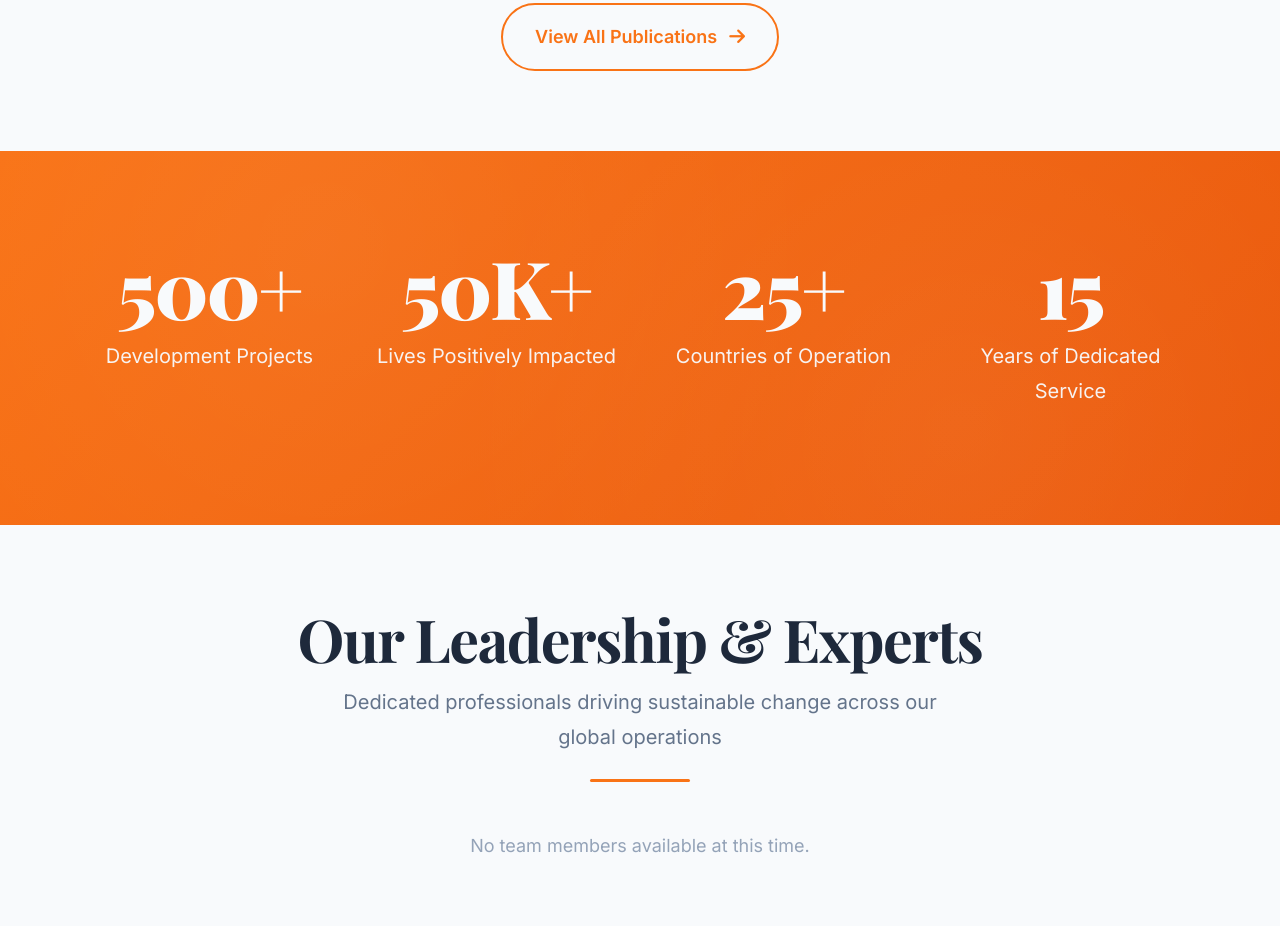
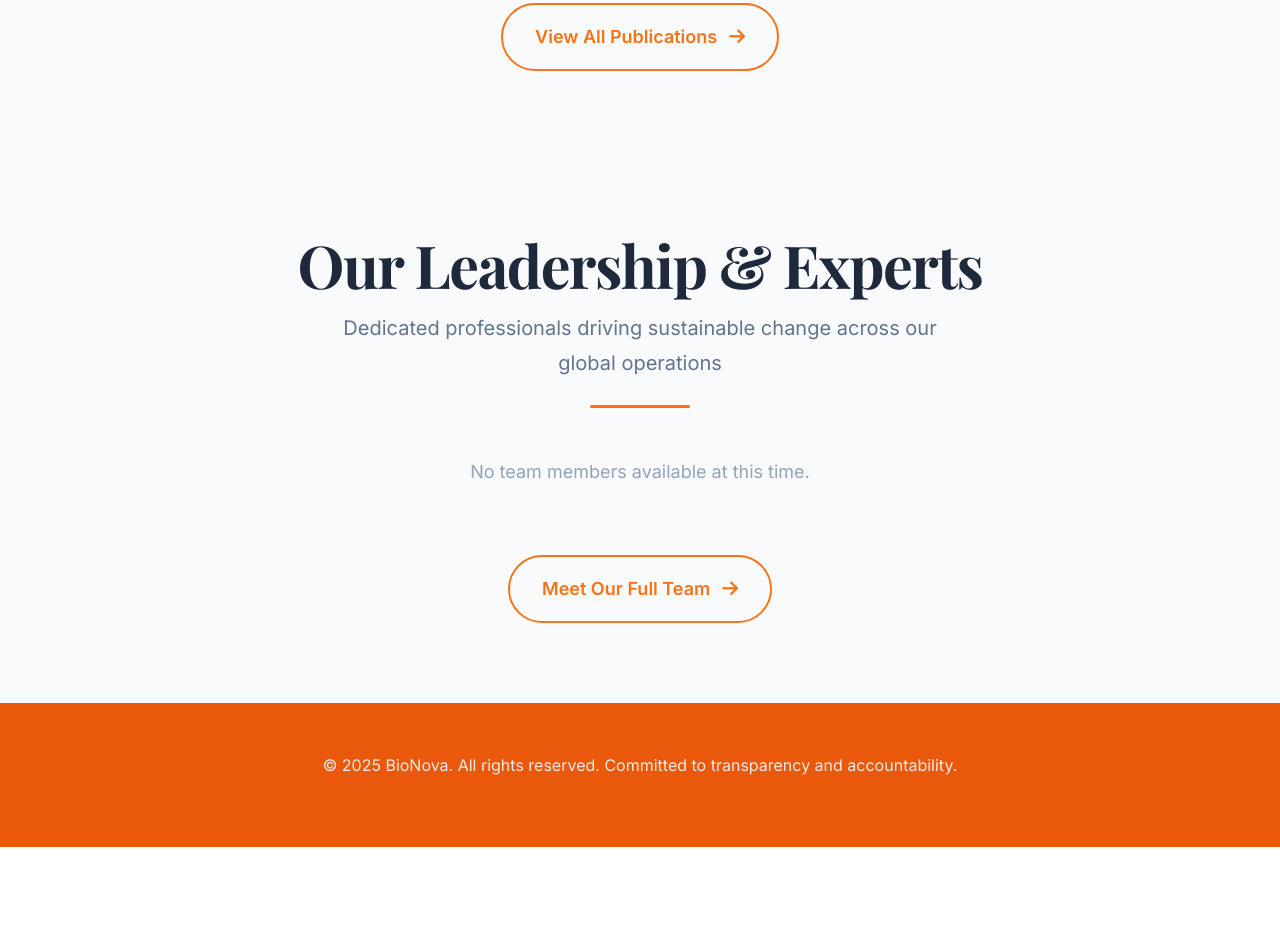
Before and after one commit to AdnanInTheSky/client02, a website: page index.html in a window 1280 px wide. Shown: the part 2446-3372 px from the top of the page. After the commit the page ends 3293 px from the top, so only its background shows below. Drawn offline with nearby package versions, Linux system fonts and the light colour scheme.

Commit message:
lllllllllllllll

```diff
--- a/index.html
+++ b/index.html
@@ -814,30 +814,7 @@
             </div>
         </section>
 
-        <!-- Stats -->
-        <section class="stats-section" aria-labelledby="stats-heading">
-            <h2 id="stats-heading" class="sr-only">Our Impact in Numbers</h2>
-            <div class="container">
-                <div class="stats-grid">
-                    <div class="stat-item fade-in">
-                        <h3>500+</h3>
-                        <p>Development Projects</p>
-                    </div>
-                    <div class="stat-item fade-in">
-                        <h3>50K+</h3>
-                        <p>Lives Positively Impacted</p>
-                    </div>
-                    <div class="stat-item fade-in">
-                        <h3>25+</h3>
-                        <p>Countries of Operation</p>
-                    </div>
-                    <div class="stat-item fade-in">
-                        <h3>15</h3>
-                        <p>Years of Dedicated Service</p>
-                    </div>
-                </div>
-            </div>
-        </section>
+
 
         <!-- Team -->
         <section class="section alt-bg" aria-labelledby="team-heading">
```
